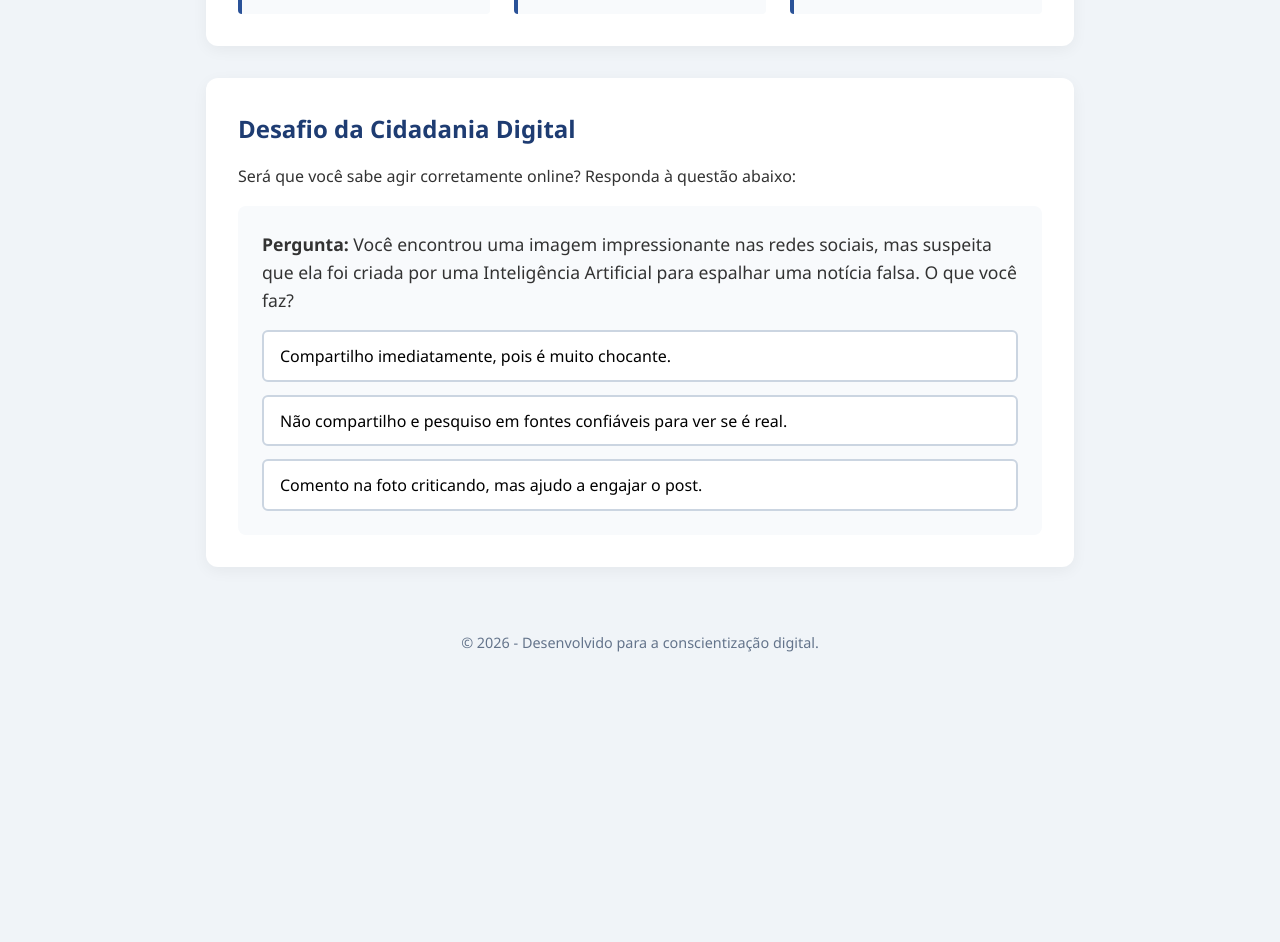
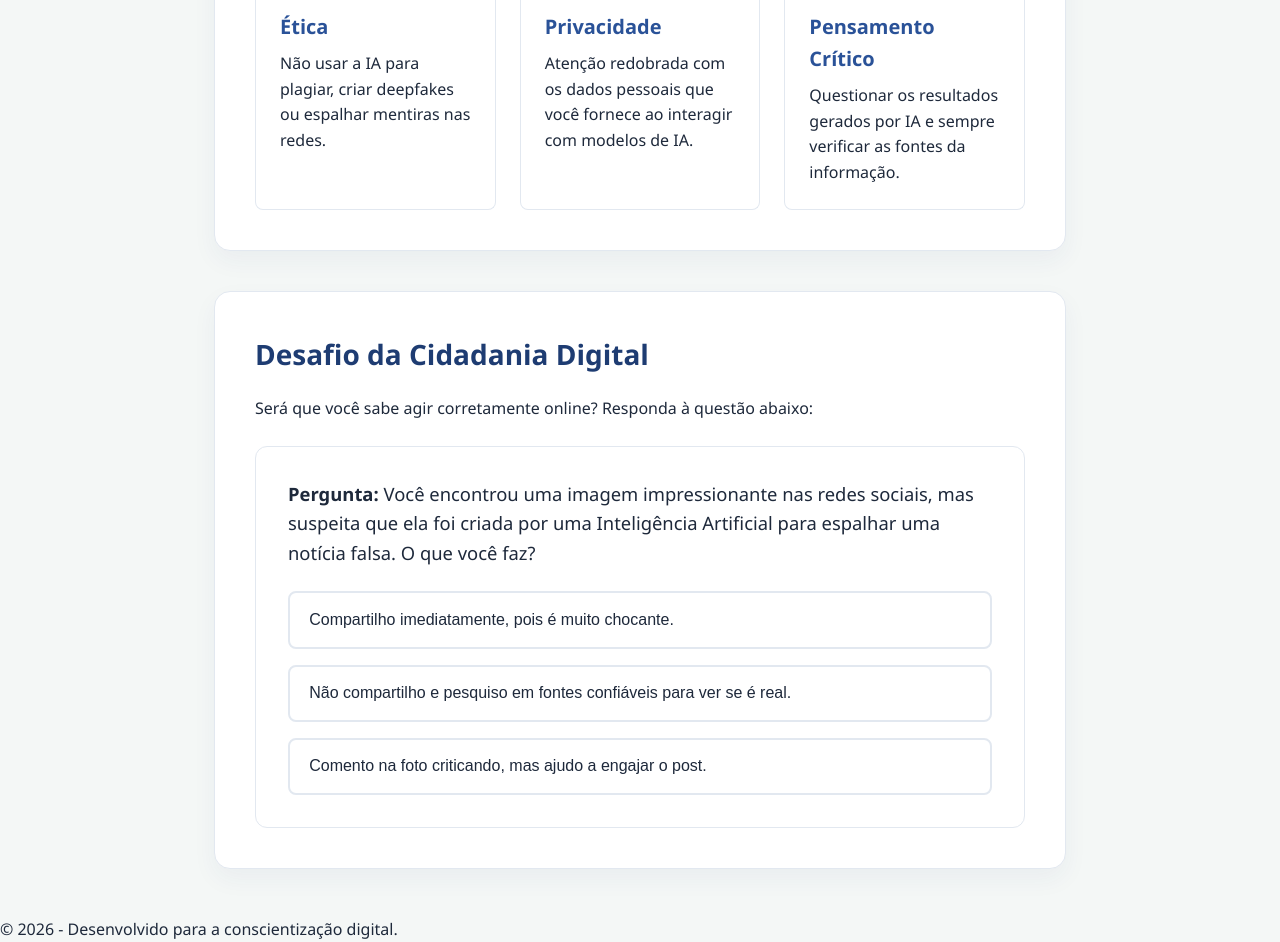
Before and after one commit to luisfelipeteodoro-afk/projeto-agrinho, a plain HTML site: page index.html in a window 1280 px wide. Shown: the part 571-1513 px from the top of the page. Before the commit the page ends 1257 px from the top, so only its background shows below. Drawn offline with Linux system fonts and the light colour scheme.

Commit message:
Update style.css

```diff
--- a/style.css
+++ b/style.css
@@ -1,134 +1,202 @@
-/* Configurações Gerais */
+/* ==========================================================================
+   1. VARIÁVEIS DE AMBIENTE & TEMAS (LIGHT/DARK)
+   ========================================================================== */
+:root {
+    /* Cores do Tema Claro (Padrão) */
+    --primary-color: #1e3c72;
+    --secondary-color: #2a5298;
+    --bg-color: #f4f7f6;
+    --text-color: #1e293b; /* Aumentado o contraste para acessibilidade */
+    --card-bg: #ffffff;
+    --muted-text: #64748b;
+
+    /* Estados do Quiz */
+    --correct-bg: #d1fae5;
+    --correct-border: #10b981;
+    --correct-text: #065f46;
+
+    --wrong-bg: #fee2e2;
+    --wrong-border: #ef4444;
+    --wrong-text: #991b1b;
+
+    /* Bordas e Sombras */
+    --border-color: #e2e8f0;
+    --shadow-sm: 0 4px 10px rgba(0, 0, 0, 0.05);
+    --shadow-md: 0 10px 25px rgba(30, 60, 114, 0.05);
+
+    /* Transições globais */
+    --transition-fast: 0.2s cubic-bezier(0.4, 0, 0.2, 1);
+}
+
+/* Suporte Automático a Dark Mode (Melhoria de UX) */
+@media (prefers-color-scheme: dark) {
+    :root {
+        --bg-color: #0f172a;
+        --card-bg: #1e293b;
+        --text-color: #f8fafc;
+        --muted-text: #94a3b8;
+        --border-color: #334155;
+        --shadow-md: 0 10px 25px rgba(0, 0, 0, 0.3);
+
+        --correct-bg: rgba(16, 185, 129, 0.15);
+        --wrong-bg: rgba(239, 68, 68, 0.15);
+        --correct-text: #34d399;
+        --wrong-text: #f87171;
+    }
+}
+
+/* ==========================================================================
+   2. RESET & CONFIGURAÇÕES GERAIS
+   ========================================================================== */
 * {
     margin: 0;
     padding: 0;
     box-sizing: border-box;
-    font-family: 'Segoe UI', Tahoma, Geneva, Verdana, sans-serif;
 }
 
 body {
-    background-color: #f0f4f8;
-    color: #333;
+    background-color: var(--bg-color);
+    color: var(--text-color);
+    font-family: 'Segoe UI', system-ui, -apple-system, sans-serif;
     line-height: 1.6;
+    -webkit-font-smoothing: antialiased;
+    transition: background-color var(--transition-fast), color var(--transition-fast);
 }
+
+/* ==========================================================================
+   3. COMPONENTES DO LAYOUT
+   ========================================================================== */
 
 /* Cabeçalho */
 header {
-    background: linear-gradient(135deg, #1e3c72, #2a5298);
-    color: white;
+    background: linear-gradient(135deg, var(--primary-color), var(--secondary-color));
+    color: #ffffff;
     text-align: center;
-    padding: 3rem 1rem;
-    box-shadow: 0 4px 6px rgba(0,0,0,0.1);
+    padding: 5rem 1rem; /* Um pouco mais de respiro */
+    box-shadow: var(--shadow-sm);
 }
 
 header h1 {
     font-size: 2.5rem;
-    margin-bottom: 0.5rem;
+    margin-bottom: 0.75rem;
+    font-weight: 800;
+    letter-spacing: -0.025em;
 }
 
-/* Layout Principal */
+header p {
+    font-size: 1.1rem;
+    opacity: 0.9;
+    max-width: 600px;
+    margin: 0 auto;
+}
+
+/* Conteiner Principal */
 .container {
     max-width: 900px;
-    margin: 2rem auto;
-    padding: 0 1rem;
+    margin: 3rem auto;
+    padding: 0 1.5rem;
 }
 
+/* Cartões (Cards) */
 .card {
-    background: white;
-    padding: 2rem;
-    border-radius: 12px;
-    box-shadow: 0 4px 15px rgba(0,0,0,0.05);
-    margin-bottom: 2rem;
+    background: var(--card-bg);
+    padding: 2.5rem;
+    border-radius: 16px;
+    box-shadow: var(--shadow-md);
+    margin-bottom: 2.5rem;
+    border: 1px solid var(--border-color);
 }
 
 h2 {
-    color: #1e3c72;
-    margin-bottom: 1rem;
+    color: var(--primary-color);
+    margin-bottom: 1.2rem;
+    font-size: 1.75rem;
+    font-weight: 700;
 }
 
-/* Pilares (Grid de Informações) */
+/* Se o tema for dark, ajusta o h2 para melhor contraste */
+@media (prefers-color-scheme: dark) {
+    h2 { color: var(--secondary-color); }
+}
+
+/* Grid de Pilares */
 .pillars {
     display: grid;
-    grid-template-columns: repeat(auto-fit, minmax(250px, 1fr));
+    grid-template-columns: repeat(auto-fit, minmax(240px, 1fr));
     gap: 1.5rem;
+    margin-top: 2rem;
+}
+
+.pillar-box {
+    background-color: rgba(248, 250, 252, 0.02);
+    border: 1px solid var(--border-color);
+    border-top: 4px solid var(--secondary-color);
+    padding: 1.5rem;
+    border-radius: 8px;
+    transition: transform var(--transition-fast), box-shadow var(--transition-fast);
+}
+
+/* Transição otimizada usando "will-change" para performance */
+.pillar-box:hover {
+    transform: translateY(-4px);
+    box-shadow: var(--shadow-sm);
+    will-change: transform;
+}
+
+.pillar-box h3 {
+    color: var(--secondary-color);
+    margin-bottom: 0.5rem;
+    font-size: 1.25rem;
+}
+
+/* ==========================================================================
+   4. SEÇÃO DO QUIZ
+   ========================================================================== */
+.quiz-container {
+    background-color: rgba(248, 250, 252, 0.02);
+    border: 1px solid var(--border-color);
+    padding: 2rem;
+    border-radius: 12px;
     margin-top: 1.5rem;
 }
 
-.pillar-box {
-    background-color: #f8fafc;
-    border-left: 4px solid #2a5298;
-    padding: 1rem;
-    border-radius: 4px;
-}
-
-.pillar-box h3 {
-    color: #2a5298;
-    margin-bottom: 0.5rem;
-}
-
-/* Estilização do Quiz */
-.quiz-container {
-    background-color: #f8fafc;
-    padding: 1.5rem;
-    border-radius: 8px;
-    margin-top: 1rem;
-}
-
 .question {
-    margin-bottom: 1rem;
-    font-size: 1.1rem;
+    margin-bottom: 1.5rem;
+    font-size: 1.15rem;
 }
 
 .options {
     display: flex;
     flex-direction: column;
-    gap: 0.8rem;
+    gap: 1rem;
 }
 
+/* Botões de Opção */
 .option-btn {
-    background-color: white;
-    border: 2px solid #cbd5e1;
-    padding: 0.8rem 1rem;
-    border-radius: 6px;
+    background-color: var(--card-bg);
+    border: 2px solid var(--border-color);
+    padding: 1.1rem 1.2rem;
+    border-radius: 8px;
     cursor: pointer;
     text-align: left;
     font-size: 1rem;
-    transition: all 0.2s ease;
+    font-weight: 500;
+    color: var(--text-color);
+    transition: background-color var(--transition-fast), border-color var(--transition-fast), transform var(--transition-fast);
 }
 
-.option-btn:hover {
-    background-color: #e2e8f0;
-    border-color: #94a3b8;
+/* Efeito de Hover apenas se não estiver desativado */
+.option-btn:hover:not(:disabled) {
+    background-color: rgba(30, 60, 114, 0.04);
+    border-color: var(--secondary-color);
+    transform: translateX(6px);
 }
 
-/* Feedback do Quiz */
-.feedback {
-    margin-top: 1rem;
-    padding: 1rem;
-    border-radius: 6px;
-    font-weight: bold;
+/* Acessibilidade por Teclado aprimorada */
+.option-btn:focus-visible {
+    outline: 3px solid var(--secondary-color);
+    outline-offset: 2px;
 }
 
-.feedback.correct {
-    background-color: #d1fae5;
-    color: #065f46;
-    border: 1px solid #10b981;
-}
-
-.feedback.wrong {
-    background-color: #fee2e2;
-    color: #991b1b;
-    border: 1px solid #ef4444;
-}
-
-.hidden {
-    display: none;
-}
-
-/* Rodapé */
-footer {
-    text-align: center;
-    padding: 2rem;
-    color: #64748b;
-    font-size: 0.9rem;
-}
+/* Suporte caso use JS para desabilitar as opções */
+.option-btn:disabled {
```
